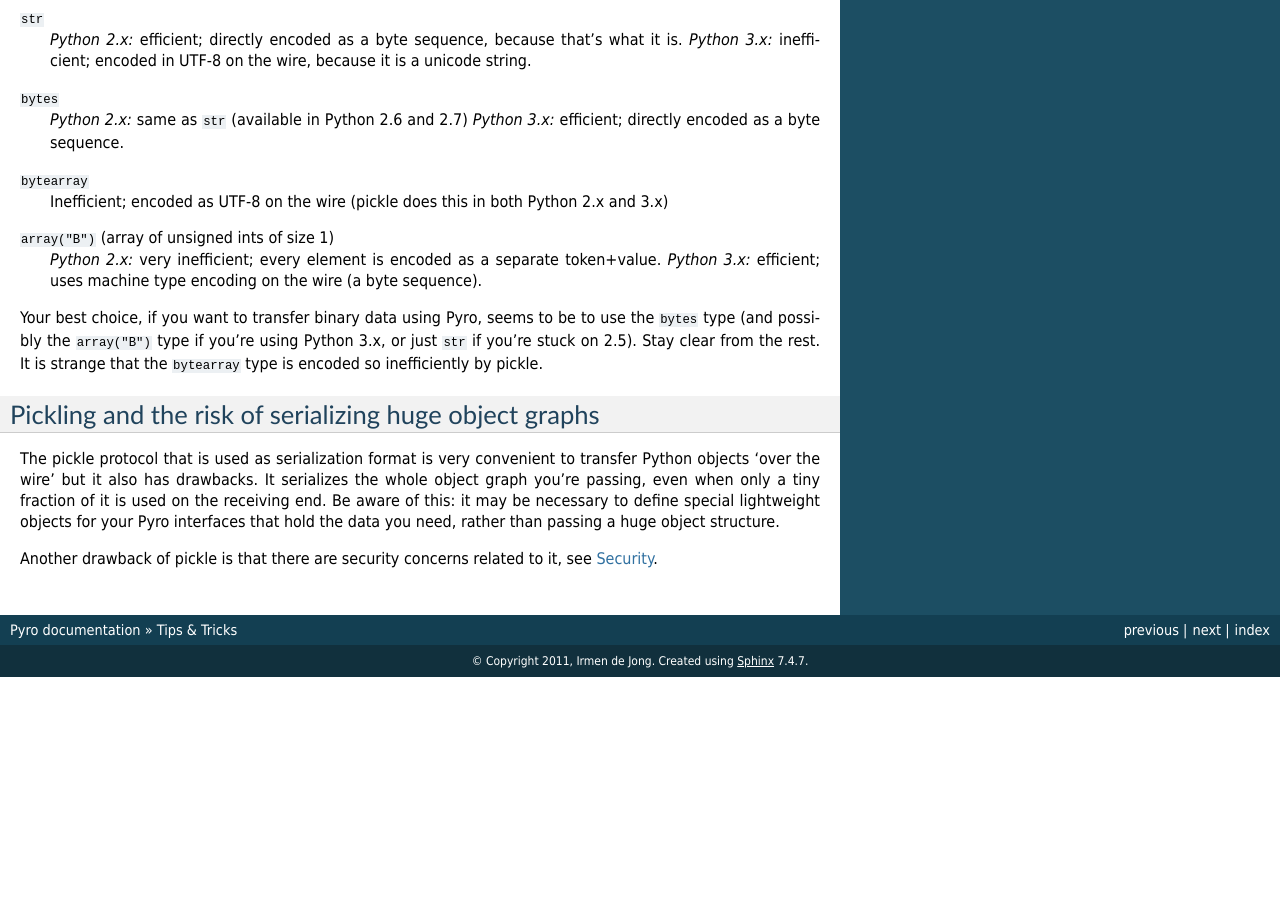
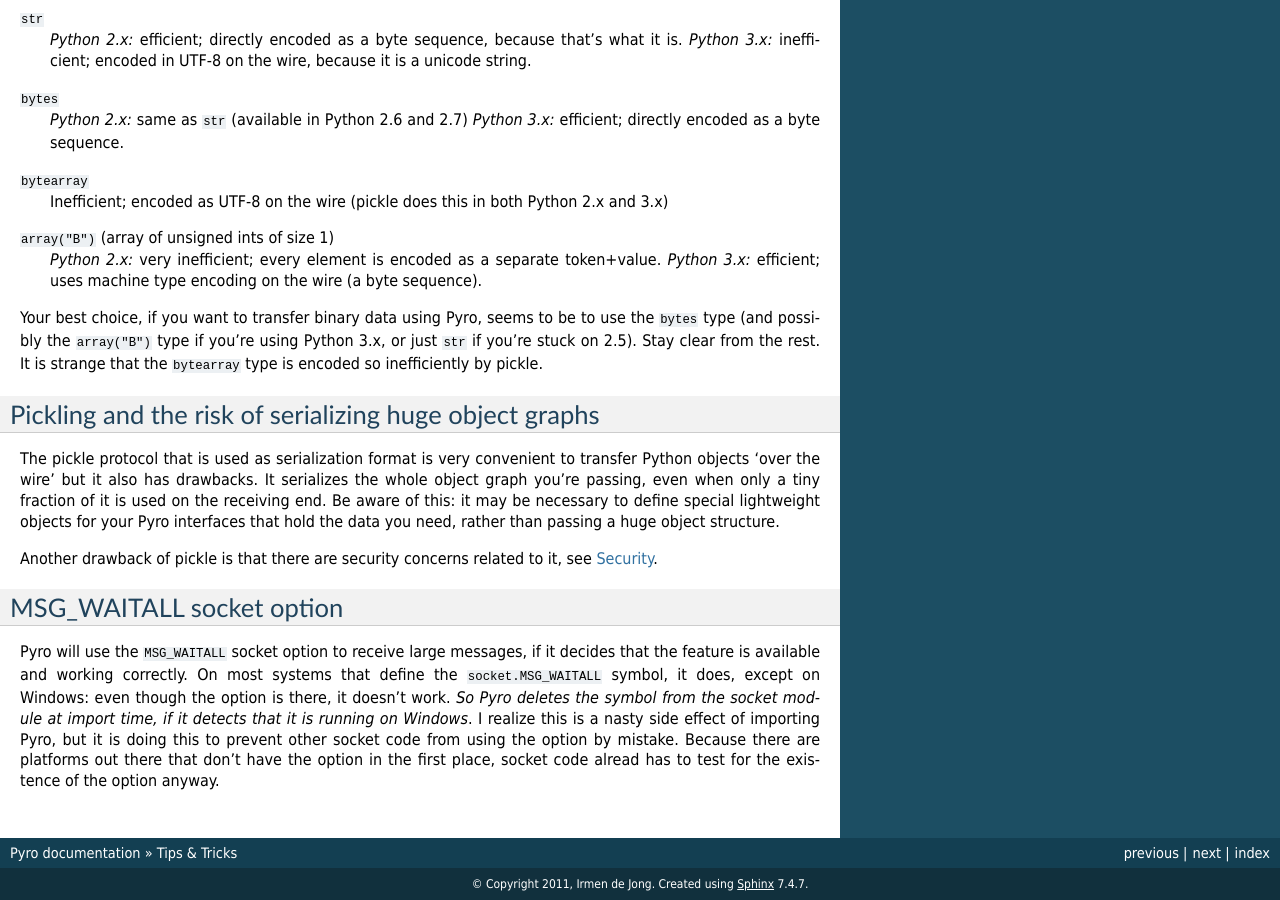
Before and after one commit to irmen/Pyro4, a Sphinx documentation site: the page built from docs/source/tipstricks.rst, in a window 1280 px wide and 900 px high, scrolled down 3053 px. Built offline with Sphinx 7.4.7, drawn with Linux system fonts in a browser that asks for light colours; the version number could not be read and is left out; before the commit the page ends 3730 px from its top, so only the background shows below that; some of the changed text lies outside the part shown.

Commit message:
No longer gives a warning about version incompatibility on Jython 2.5.  Minimum threadpool size increased to 10 (from 4) to give a bit more breathing room. Added a paragraph to tips&trics about MSG_WAITALL.

```diff
--- a/docs/source/tipstricks.rst
+++ b/docs/source/tipstricks.rst
@@ -195,3 +195,15 @@ of it is used on the receiving end. Be aware of this: it may be necessary to def
 for your Pyro interfaces that hold the data you need, rather than passing a huge object structure.
 
 Another drawback of pickle is that there are security concerns related to it, see :doc:`security`.
+
+
+MSG_WAITALL socket option
+=========================
+Pyro will use the ``MSG_WAITALL`` socket option to receive large messages, if it decides that
+the feature is available and working correctly. On most systems that define the ``socket.MSG_WAITALL``
+symbol, it does, except on Windows: even though the option is there, it doesn't work.
+*So Pyro deletes the symbol from the socket module at import time, if it detects that it is
+running on Windows*. I realize this is a nasty side effect of importing Pyro, but
+it is doing this to prevent other socket code from using the option by mistake.
+Because there are platforms out there that don't have the option in the first place, socket
+code alread has to test for the existence of the option anyway.
--- a/setup.py
+++ b/setup.py
@@ -9,6 +9,8 @@ except ImportError:
 
 if __name__ == '__main__' :
     sys.path.insert(0, "src")
+    import warnings
+    warnings.simplefilter("default", ImportWarning)   # enable ImportWarning
     import Pyro4.constants
     print('Pyro version = %s' % Pyro4.constants.VERSION)
 
```
Also changed, not shown: docs/source/changelog.rst (+9 -0 lines), src/Pyro4/__init__.py (+7 -1 lines), 2 other files.
